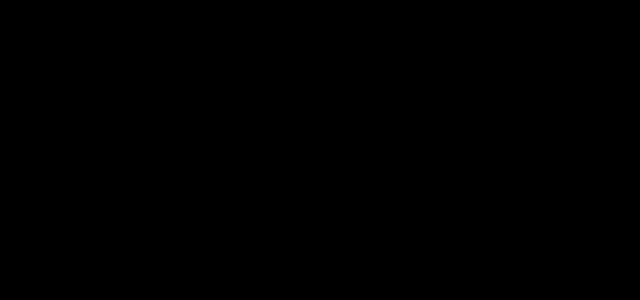
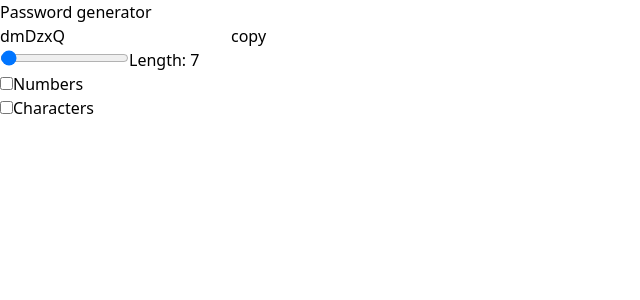
Before and after one commit to iAnkitPal/react_tutorial, a React (Vite) app: page / in a window 1280 px wide. Shown: the top 300 px of the page, without its empty margins (0-640 px from the left). Built offline with nearby package versions, Linux system fonts and the light colour scheme.

Commit message:
Password Generator

```diff
--- a/src/App.jsx
+++ b/src/App.jsx
@@ -1,17 +1,17 @@
 import "./App.css";
-import { BgChanger } from "./components/BgChanger";
-import Card from "./components/Card";
+import { PasswordGenerator } from "./components/PasswordGenerator";
 
 function App() {
-  const demoObj = {
-    desc:"This is product One!"
-  }
+  // const demoObj = {
+  //   desc:"This is product One!"
+  // }
   return (
     <>
       {/* <Card deviceName="Macbook" demoObj={demoObj} />
       <Card deviceName="Lenovo"  demoObj={demoObj}/>
       <Card deviceName="Dell"  demoObj={demoObj}/> */}
-      <BgChanger />
+      {/* <BgChanger /> */}
+      <PasswordGenerator />
     </>
   );
 }
--- /dev/null
+++ b/src/components/PasswordGenerator.jsx
@@ -0,0 +1,89 @@
+import { useRef, useState, useEffect, useCallback } from "react";
+
+export function PasswordGenerator() {
+  const passwordRef = useRef();
+  const [password, setPassword] = useState("");
+  const [numberAllowed, setNumberAllowed] = useState(false);
+  const [charAllowed, setCharAllowed] = useState(false);
+  const [length, setLength] = useState(7);
+  const copyPasswordToClipboard = () => {
+    passwordRef.current.select();
+    navigator.clipboard.writeText(password);
+  };
+
+  const passwordGenerator = useCallback(() => {
+    let generatedPass = "";
+    let defaultPassStr = "ABCDEFGHIJKLMNOPQRSTUVWXYZabcdefghijklmnopqrstuvwxyz";
+    if (numberAllowed) defaultPassStr += "0123456789";
+    if (charAllowed) defaultPassStr += "!@#$%^&*-_+=[]{}~`";
+    let tempPassLength = length;
+    while (tempPassLength > 0) {
+      generatedPass += defaultPassStr.charAt(Math.floor(Math.random() * 60));
+      tempPassLength--;
+    }
+    setPassword(generatedPass);
+  }, [length, numberAllowed, charAllowed, setPassword]);
+
+  useEffect(() => {
+    passwordGenerator();
+  }, [length, numberAllowed, charAllowed, setPassword]);
+
+  return (
+    <div className="w-full max-w-md mx-auto shadow-md rounded-lg px-4 py-3 my-8 bg-gray-800 text-orange-500">
+      <h1 className="text-white text-center my-3">Password generator</h1>
+      <div className="flex shadow rounded-lg overflow-hidden mb-4">
+        <input
+          type="text"
+          value={password}
+          className="outline-none w-full py-1 px-3"
+          placeholder="Password"
+          readOnly
+          ref={passwordRef}
+        />
+        <button
+          onClick={copyPasswordToClipboard}
+          className="outline-none bg-blue-700 text-white px-3 py-0.5 shrink-0"
+        >
+          copy
+        </button>
+      </div>
+      <div className="flex text-sm gap-x-2">
+        <div className="flex items-center gap-x-1">
+          <input
+            type="range"
+            min={6}
+            max={100}
+            value={length}
+            className="cursor-pointer"
+            onChange={(e) => {
+              setLength(e.target.value);
+            }}
+          />
+          <label>Length: {length}</label>
+        </div>
+        <div className="flex items-center gap-x-1">
+          <input
+            type="checkbox"
+            defaultChecked={numberAllowed}
+            id="numberInput"
+            onChange={() => {
+              setNumberAllowed((prev) => !prev);
+            }}
+          />
+          <label htmlFor="numberInput">Numbers</label>
+        </div>
+        <div className="flex items-center gap-x-1">
+          <input
+            type="checkbox"
+            defaultChecked={charAllowed}
+            id="characterInput"
+            onChange={() => {
+              setCharAllowed((prev) => !prev);
+            }}
+          />
+          <label htmlFor="characterInput">Characters</label>
+        </div>
+      </div>
+    </div>
+  );
+}
```
